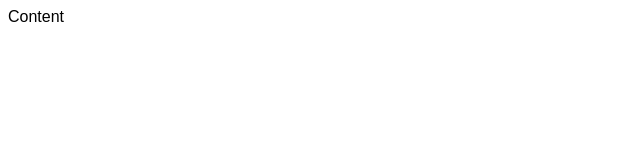
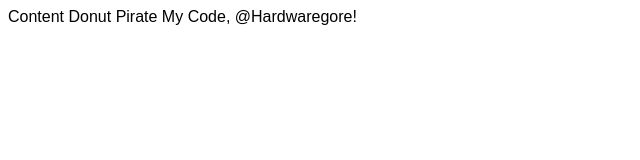
Before and after one commit to SirAlexBigBrain/JavaScript, a plain HTML site: page index.html in a window 1280 px wide. Shown: the whole page, without its empty margins (0-640 px from the left). Drawn offline with Linux system fonts and the light colour scheme.

Commit message:
Update index.html

```diff
--- a/index.html
+++ b/index.html
@@ -35,7 +35,7 @@
         console.log('welcome to JavaScript');
 
     </script>
-
+<alert>Donut Pirate My Code, @Hardwaregore!<alert>
   </body>
 
 </html>
```
